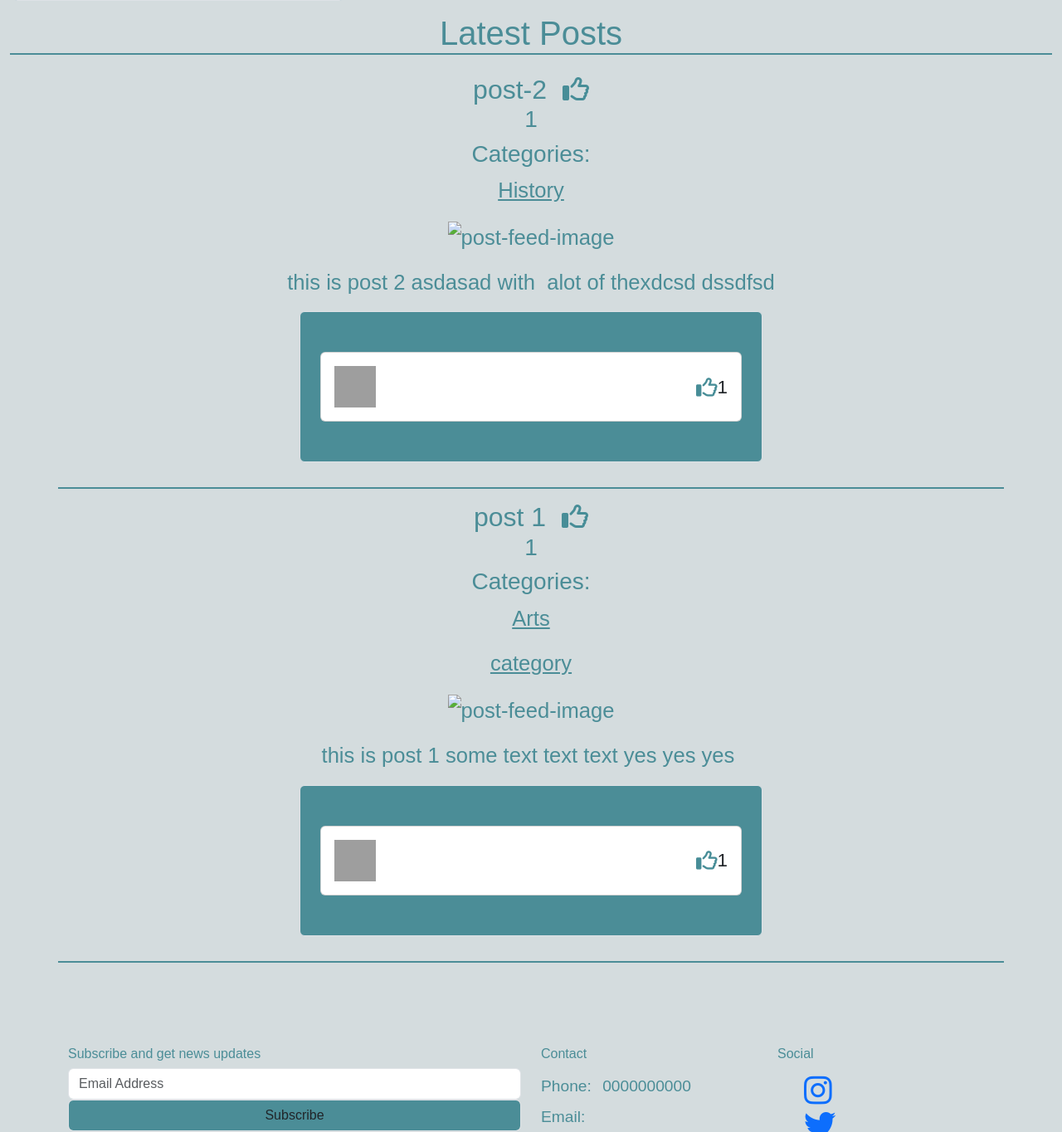
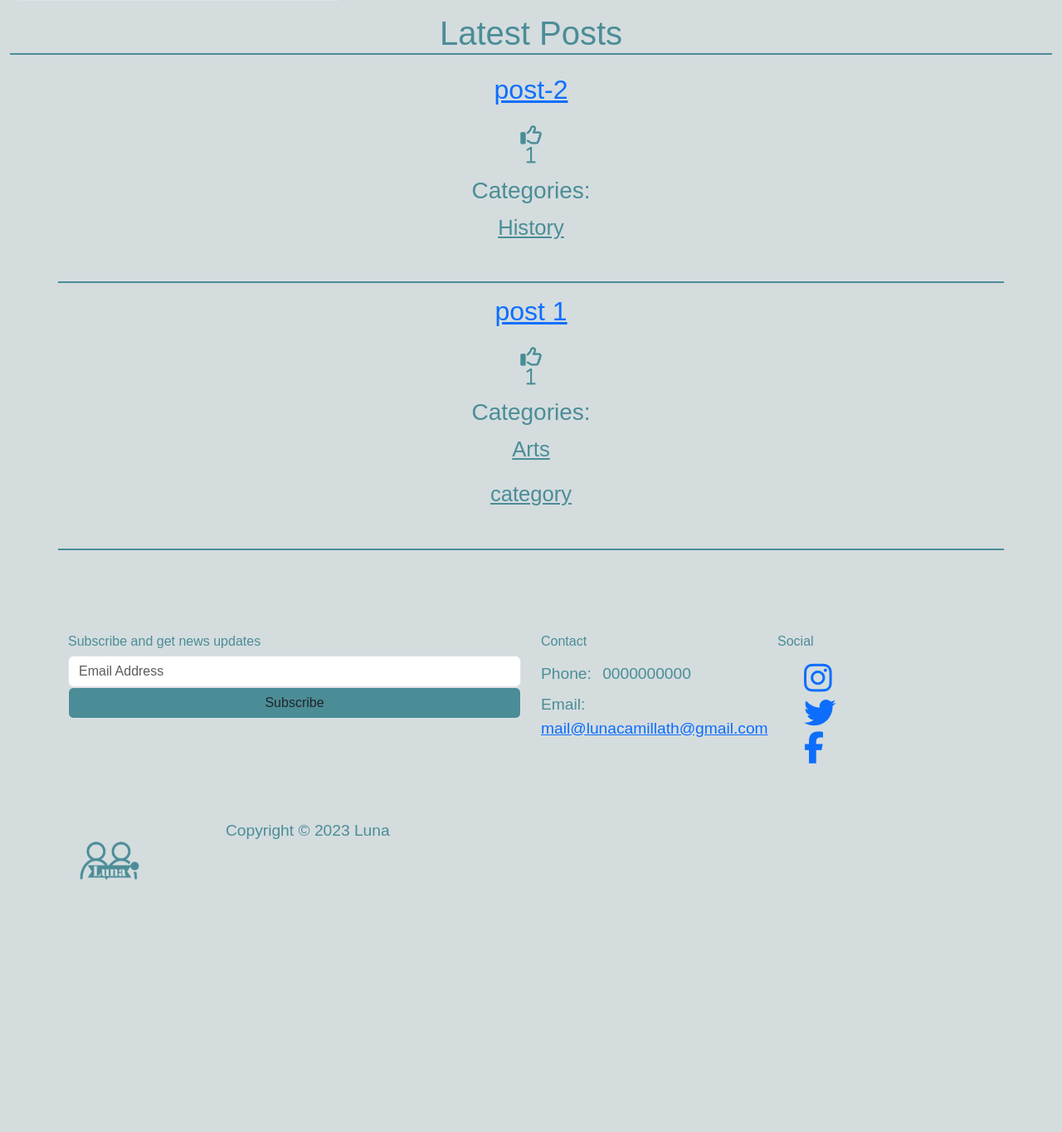
Before and after one commit to CamillaTH/portfolio-4, a Django app: page / in a window 1280 px wide. Shown: the part 770-2134 px from the top of the page at 83% size. After the commit the page ends 1830 px from the top, so only its background shows below. Run offline with Django 3.2, Linux system fonts and the light colour scheme; data comes from the database, SQL or seed files in the repository; both versions use the stored data as it was after the commit; some libraries are stand-ins or nearby versions; some web fonts are replaced; grey boxes are pictures that could not be loaded.

Commit message:
crated post detail and like funcitons plus styles

```diff
--- a/portfolio4/models.py
+++ b/portfolio4/models.py
@@ -41,6 +41,13 @@ class Post(models.Model):
     def amount_of_likes(self):
         return self.likes.count()
 
+    def like_post(self, user):
+        self.likes.add(user)
+
+    def unlike_post(self, user):
+        self.likes.remove(user)
+
+
 class Comment(models.Model):
     '''Model that stores the comments on a post'''
     post = models.ForeignKey(Post, on_delete=models.CASCADE, related_name="comments")
--- a/portfolio4/urls.py
+++ b/portfolio4/urls.py
@@ -20,5 +20,7 @@ urlpatterns = [
     #path("", views.CategoryList.as_view(), name="category"),
     #path("", views.PostList.as_view(), name="posts_home"),
     path("", views.Home_items, name="home"),
+    path('<slug:slug>/', views.post_detail, name='post_detail'),
+    path('post/<slug:slug>/like/', views.like_post, name='like_post'),
 
 ]
--- a/portfolio4/views.py
+++ b/portfolio4/views.py
@@ -1,7 +1,9 @@
-from django.shortcuts import render,  HttpResponse, redirect
+from django.shortcuts import render,  HttpResponse, redirect, get_object_or_404
 from .models import  Post, Comment, Category
 from .forms import PostForm
 from django.views import generic, View
+from django.contrib.auth.decorators import login_required
+
 # Create your views here.
 
 '''
@@ -59,3 +61,19 @@ class CategoryDetail(View):
         categories = get_object_or_404(queryset, slug=slug)
 
     pass
+
+@login_required
+def like_post(request, slug):
+    post = get_object_or_404(Post, slug=slug)
+
+    if request.user in post.likes.all():
+        post.unlike_post(request.user)
+    else:
+        post.like_post(request.user)
+
+    return redirect('home', slug=slug)
+
+def post_detail(request, slug):
+    post = get_object_or_404(Post, slug=slug)
+
+    return render(request, 'post_detail.html', {'post': post})
--- a/static/css/style.css
+++ b/static/css/style.css
@@ -123,7 +123,8 @@ ul {
 
 .fa-thumbs-up {
   color: #478d97;
-  padding-left: 10px;
+  padding-top: 15px;
+  padding-bottom: 15px;
 }
 
 .post-header-container {
--- a/templates/index.html
+++ b/templates/index.html
@@ -8,56 +8,15 @@
                     <div class="container post-border">
                         <div class="row">
                             <div class="post-header-container align-items-center">
-                                <h2 class="text-center">{{ post.heading }} <a href="/addLikeurlhere"><i class="fa-regular fa-thumbs-up" ></i></a>
-                                    <p class="small mb-0">{{ post.amount_of_likes }}</p>
-                                </h2>
+                                <a href="{% url 'post_detail' slug=post.slug  %}" ><h2 class="text-center">{{ post.heading }}
+                                </h2></a>
                             </div>
+                            <i class="fa-regular fa-thumbs-up text-center" ><p class="small mb-0">{{ post.amount_of_likes }}</p>   </i>
                             <div class="col-lg text-center">
                                 <h3 class="text-center" >Categories:</h3>
                                 {% for category in post.categories.all %}
                                 <p class="text-center post-category">{{ category.name }}</p>
                                 {% endfor %}
-                                <p class="text-center"> </p>
-                                    {% if "placeholder" in post.featured_image.url %}
-                                    <img class=""
-                                        src="https://res.cloudinary.com/dccc1wpyc/image/upload/v1696540650/no-image-found_gbce8p.png" alt="post-feed-image-no-image-found">
-                                    {% else %}
-                                    <img class="" src=" {{ post.image.url }}" alt="post-feed-image" >
-                                    {% endif %}
-                                <!-- using | safe to remove tags--->
-                                <p>{{ post.content | safe }}</p>
-                                <!-- comment section--->
-                                <div class="d-flex justify-content-center">
-                                    <div class="col-md-8 col-lg-6">
-                                    <div class="card shadow-0 border comment-wrapper">
-                                        <div class="card-body p-4">
-                                        <div class="form-outline mb-4">
-                                            {% if user.is_authenticated %}
-                                            <input type="text" id="addComment" class="form-control" placeholder="add comment" />
-                                            <label class="form-label" for="addComoment">+ Add comment</label>
-                                            {% endif %}
-                                        </div>
-
-                                        <div class="card mb-4">
-                                            <div class="card-body">
-                                            <div class="d-flex justify-content-between">
-                                                <div class="d-flex flex-row align-items-center">
-                                                <img class="comment-img" src="https://res.cloudinary.com/dccc1wpyc/image/upload/v1696540650/no-image-found_gbce8p.png" alt="comment-user-image"/>
-                                                <p class="small mb-0 ms-2"></p>
-                                                </div>
-                                                <div class="d-flex flex-row align-items-center">
-                                                <i class="fa-regular fa-thumbs-up" style="color: #478d97;"></i>
-                                                <!-- TODO should be comment amount of likes--->
-                                                <p class="small mb-0">{{ post.amount_of_likes }}</p>
-                                                </div>
-                                            </div>
-                                            </div>
-                                        </div>
-
-                                        </div>
-                                    </div>
-                                    </div>
-                                </div>
                             </div>
                         </div>
                     </div>
```
Also changed, not shown: templates/post_detail.html (added, +66 -0 lines), db.sqlite3.
